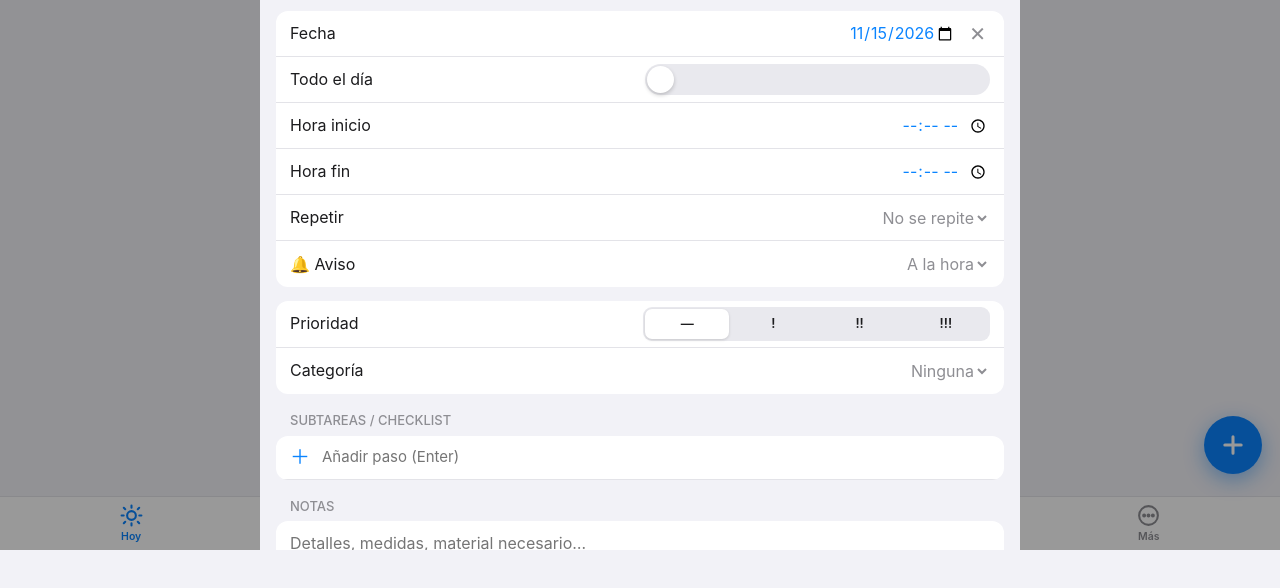
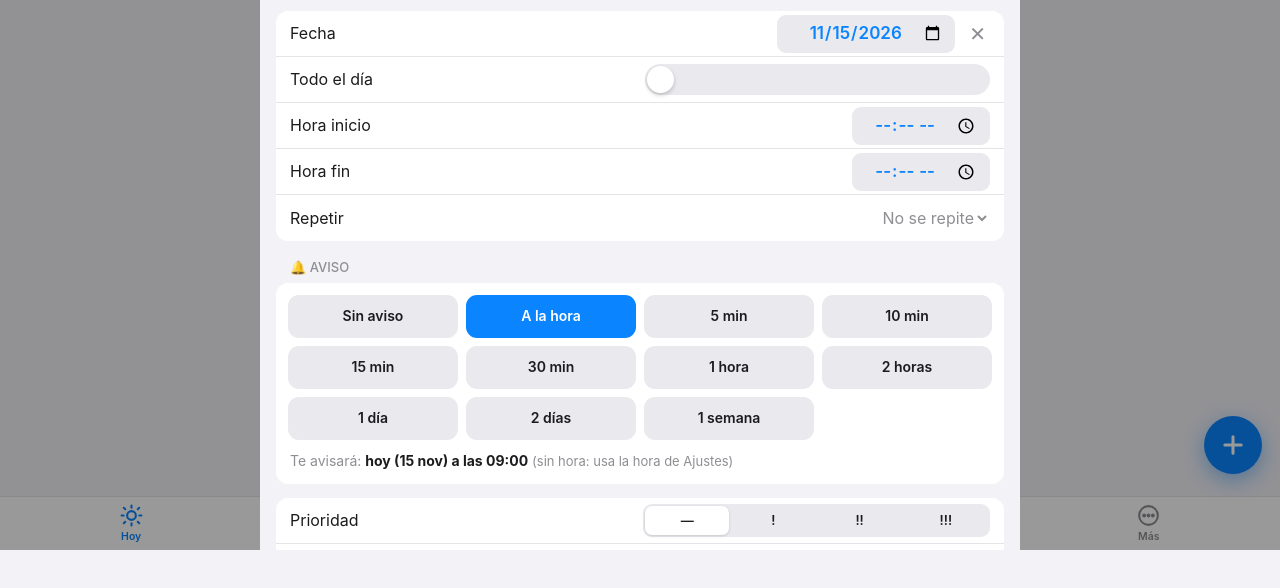
Before and after one commit to javiadripati94-dotcom/Diario-de-trabajo, a plain HTML site: page index.html in a window 1280 px wide. Both pictures are taken after a click on the button 1233 px from the left and 695 px from the top of the page. Shown: the part 250-838 px from the top of the page. Drawn offline with Linux system fonts and the light colour scheme.

Commit message:
Aviso: botones grandes y campos de hora más fáciles de pulsar
Co-Authored-By: Claude Opus 5.5 <noreply@anthropic.com>
Claude-Session: https://claude.ai/code/session_01EC4JzW6vFDN7e2vQq6sisB

```diff
--- a/index.html
+++ b/index.html
@@ -158,7 +158,14 @@ main{padding:4px 16px calc(env(safe-area-inset-bottom) + 110px);max-width:760px;
 .fr:last-child{border-bottom:0}
 .fr label{flex:1;font-size:16px}
 .fr input,.fr select{border:0;outline:0;background:none;text-align:right;font-size:16px;color:var(--sub);min-width:0;max-width:62%}
-.fr input[type=date],.fr input[type=time]{color:var(--acc);-webkit-appearance:none;appearance:none;min-height:34px}
+.fr input[type=date],.fr input[type=time]{color:var(--acc);-webkit-appearance:none;appearance:none;min-height:38px;background:var(--fill);border-radius:9px;padding:6px 12px;font-weight:600;font-size:17px;min-width:120px;text-align:center}
+.fr label[for]{cursor:pointer}
+.remgrid{display:grid;grid-template-columns:repeat(4,1fr);gap:8px;padding:12px}
+.remgrid button{padding:12px 2px;border-radius:11px;background:var(--fill);font-size:14px;font-weight:600;color:var(--text)}
+.remgrid button.on{background:var(--acc);color:#fff}
+.remgrid button.off.on{background:#8e8e93}
+.remhint{padding:0 14px 13px;font-size:14px;color:var(--sub)}
+.remhint b{color:var(--text)}
 .fr input.big{text-align:left;max-width:none;flex:1;color:var(--text);font-size:17px;padding:12px 0}
 .fr textarea{flex:1;border:0;outline:0;background:none;resize:vertical;min-height:80px;padding:12px 0;font-size:16px}
 .fr .seg{margin:6px 0;flex:1}
@@ -284,6 +291,8 @@ let SWREG=null;
 function notify(title,body,tag){try{if(!('Notification'in window)||Notification.permission!=='granted')return;if(SWREG&&SWREG.showNotification){SWREG.showNotification(title,{body,tag,icon:'icon-192.png',badge:'icon-192.png'});}else new Notification(title,{body,tag});}catch(e){}}
 const REP={none:'No se repite',daily:'Cada día',weekdays:'Días laborables (L‑V)',weekly:'Cada semana',biweekly:'Cada 2 semanas',monthly:'Cada mes',quarterly:'Cada 3 meses',yearly:'Cada año'};
 const REM={'-1':'Sin aviso','0':'A la hora','5':'5 min antes','10':'10 min antes','15':'15 min antes','30':'30 min antes','60':'1 hora antes','120':'2 horas antes','1440':'1 día antes','2880':'2 días antes','10080':'1 semana antes'};
+const REMQ=[[-1,'Sin aviso'],[0,'A la hora'],[5,'5 min'],[10,'10 min'],[15,'15 min'],[30,'30 min'],[60,'1 hora'],[120,'2 horas'],[1440,'1 día'],[2880,'2 días'],[10080,'1 semana']];
+function remHint(it){if(it.remind==null||it.remind<0)return'No te avisará.';if(!it.date)return'Elige una fecha para el aviso.';const d=new Date(startOf(it,it.date).getTime()-it.remind*6e4);const ds=ymd(d);return'Te avisará: <b>'+esc(relDay(ds).toLowerCase())+(Math.abs(diffDays(todayStr(),ds))>6?'':' ('+d.getDate()+' '+MON[d.getMonth()].slice(0,3)+')')+' a las '+pad(d.getHours())+':'+pad(d.getMinutes())+'</b>'+((!it.time||it.allDay)?' <span class="small">(sin hora: usa la hora de Ajustes)</span>':'');}
 const PRIO=['Ninguna','Baja','Media','Alta'];
 const CAT_COLORS=['#0a84ff','#f2c200','#34c759','#ff3b30','#af52de','#5ac8fa','#ff2d55','#a2845e','#30b0c7','#8e8e93'];
 
@@ -653,7 +662,7 @@ function vAjustes(){const s=S.settings;const opt=(o,v)=>Object.entries(o).map(([
 
 /* ================= editor ================= */
 let ED=null;
-function openSheet(html){$('#sheet').innerHTML=html;$('#ov').classList.add('on');$('#sheet').classList.add('on');}
+function openSheet(html){const ob=$('#sheet .sb');const st=ob&&$('#sheet').classList.contains('on')?ob.scrollTop:0;$('#sheet').innerHTML=html;const nb=$('#sheet .sb');if(nb&&st)nb.scrollTop=st;$('#ov').classList.add('on');$('#sheet').classList.add('on');}
 function closeSheet(){$('#ov').classList.remove('on');$('#sheet').classList.remove('on');ED=null;}
 function openEditor(it,ds){const isNew=!S.items.some(x=>x.id===it.id);ED={it:JSON.parse(JSON.stringify(it)),ds:ds||it.date,isNew};renderEditor();}
 function renderEditor(){const it=ED.it;const s=S.settings;const opt=(o,v)=>Object.entries(o).map(([k,l])=>`<option value="${k}" ${String(v)===k?'selected':''}>${esc(l)}</option>`).join('');
@@ -666,11 +675,11 @@ function renderEditor(){const it=ED.it;const s=S.settings;const opt=(o,v)=>Objec
  <div class="fg">
  <div class="fr"><label>Fecha</label><input type="date" id="e_date" value="${it.date}">${it.date?'<button class="x" data-act="edClearDate">✕</button>':''}</div>
  ${it.date?`<div class="fr"><label>Todo el día</label><label class="sw"><input type="checkbox" id="e_allday" ${it.allDay?'checked':''}><i></i></label></div>
- ${!it.allDay?`<div class="fr"><label>Hora inicio</label><input type="time" id="e_time" value="${it.time}"></div><div class="fr"><label>Hora fin</label><input type="time" id="e_end" value="${it.end}"></div>`:''}
+ ${!it.allDay?`<div class="fr"><label for="e_time">Hora inicio</label><input type="time" id="e_time" value="${it.time}"></div><div class="fr"><label for="e_end">Hora fin</label><input type="time" id="e_end" value="${it.end}"></div>`:''}
  <div class="fr"><label>Repetir</label><select id="e_rep">${opt(REP,it.rep||'none')}</select></div>
- ${isRec(it)?`<div class="fr"><label>Hasta</label><input type="date" id="e_until" value="${it.until||''}"></div>`:''}
- <div class="fr"><label>🔔 Aviso</label><select id="e_rem">${opt(REM,it.remind==null?-1:it.remind)}</select></div>`:'<div class="fr"><label class="muted small">Sin fecha: irá a la bandeja “Sin fecha”</label></div>'}
+ ${isRec(it)?`<div class="fr"><label>Hasta</label><input type="date" id="e_until" value="${it.until||''}"></div>`:''}`:'<div class="fr"><label class="muted small">Sin fecha: irá a la bandeja “Sin fecha”</label></div>'}
  </div>
+ <div class="flbl">🔔 Aviso</div><div class="fg"><div class="remgrid">${REMQ.map(([k,l])=>`<button class="${k<0?'off ':''}${(it.remind==null?-1:it.remind)===k?'on':''}" data-act="edF" data-f="remind" data-v="${k}">${l}</button>`).join('')}</div><div class="remhint">${remHint(it)}</div></div>
  <div class="fg"><div class="fr"><label>Prioridad</label><div class="seg" style="max-width:62%">${PRIO.map((l,i)=>`<button class="${(it.prio||0)===i?'on':''}" data-act="edF" data-f="prio" data-v="${i}">${i?'!'.repeat(i):'—'}</button>`).join('')}</div></div>
  <div class="fr"><label>Categoría</label><select id="e_cat"><option value="">Ninguna</option>${cats.map(c=>`<option value="${c.id}" ${it.cat===c.id?'selected':''}>${esc(c.name)}</option>`).join('')}</select></div></div>
  ${it.area==='biz'?`<div class="flbl">Datos del trabajo</div><div class="fg">
@@ -762,7 +771,7 @@ document.addEventListener('click',e=>{unlockAudio();
  // editor
  case'edCancel':closeSheet();break;
  case'edSave':saveEditor();break;
- case'edF':readEditor();ED.it[el.dataset.f]=el.dataset.f==='prio'?+v:v;if(el.dataset.f==='area'){const c=catOf(ED.it.cat);if(c&&c.area!==v)ED.it.cat='';}if(el.dataset.f==='type'&&v==='event'&&ED.it.time&&!ED.it.end)ED.it.end=fromMin(Math.min(toMin(ED.it.time)+60,1439));renderEditor();break;
+ case'edF':readEditor();ED.it[el.dataset.f]=(el.dataset.f==='prio'||el.dataset.f==='remind')?+v:v;if(el.dataset.f==='remind'&&+v>=0&&!ED.it.date)ED.it.date=todayStr();if(el.dataset.f==='area'){const c=catOf(ED.it.cat);if(c&&c.area!==v)ED.it.cat='';}if(el.dataset.f==='type'&&v==='event'&&ED.it.time&&!ED.it.end)ED.it.end=fromMin(Math.min(toMin(ED.it.time)+60,1439));renderEditor();break;
  case'edClearDate':readEditor();ED.it.date='';ED.it.time='';ED.it.end='';ED.it.rep='none';ED.it.remind=-1;renderEditor();break;
  case'subT':readEditor();ED.it.subs[+el.dataset.i].d=!ED.it.subs[+el.dataset.i].d;renderEditor();break;
  case'subDel':readEditor();ED.it.subs.splice(+el.dataset.i,1);renderEditor();break;
--- a/sw.js
+++ b/sw.js
@@ -1,5 +1,5 @@
 // Agenda Pro – funciona sin internet
-const CACHE='agenda-pro-v1';
+const CACHE='agenda-pro-v2';
 const FILES=['./','./index.html','./manifest.webmanifest','./icon-180.png','./icon-192.png','./icon-512.png'];
 self.addEventListener('install',e=>{e.waitUntil(caches.open(CACHE).then(c=>c.addAll(FILES)).then(()=>self.skipWaiting()));});
 self.addEventListener('activate',e=>{e.waitUntil(caches.keys().then(ks=>Promise.all(ks.filter(k=>k!==CACHE).map(k=>caches.delete(k)))).then(()=>self.clients.claim()));});
```
